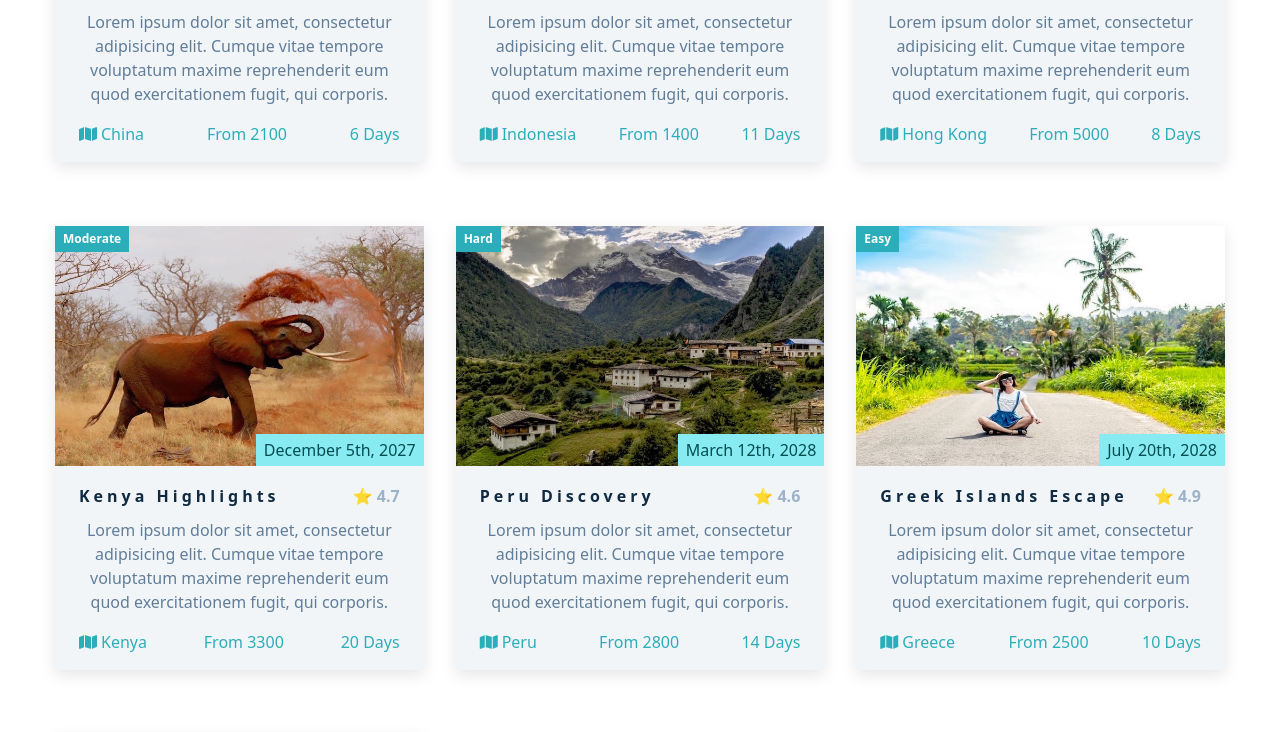
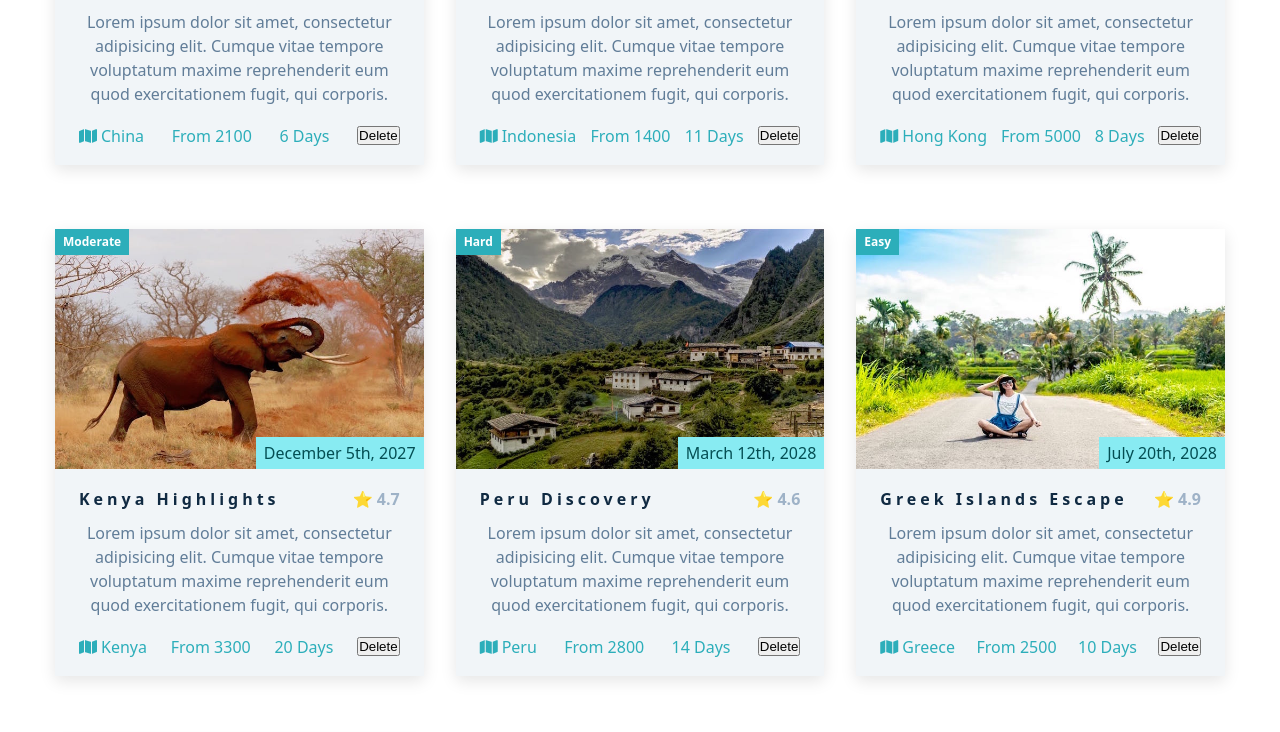
Before and after one commit to TaysaAbinader/week4-fe-pp, a React (Vite) app: page /tours in a window 1280 px wide. Shown: the part 1266-1998 px from the top of the page. Built offline with nearby package versions, Linux system fonts and the light colour scheme.

Commit message:
Completed Step 4

```diff
--- a/src/components/Service.jsx
+++ b/src/components/Service.jsx
@@ -1,4 +1,4 @@
-const Service = ({ icon, title, text, details }) => {
+const Service = ({ icon, title, text, details, handleDelete }) => {
   return (
     <article className='service'>
       <span className='service-icon'>
@@ -8,6 +8,9 @@ const Service = ({ icon, title, text, details }) => {
         <h4 className='service-title'>{title}</h4>
         <p className='service-text'>{text}</p>
         {details && <p className='service-details'>{details}</p>}
+          <button onClick={handleDelete} className="delete-button">
+              Delete
+          </button>
       </div>
     </article>
   )
--- a/src/components/Services.jsx
+++ b/src/components/Services.jsx
@@ -5,6 +5,9 @@ import { useState } from 'react'
 
 const Services = () => {
     const [servicesData, setServicesData] = useState(services);
+    const handleDelete = (id) =>{
+        setServicesData(servicesData.filter(s=> s.id !==id))
+    }
 
   return (
     <section className='section services' id='services'>
@@ -12,7 +15,7 @@ const Services = () => {
 
       <div className='section-center services-center'>
         {servicesData.map((service) => {
-          return <Service {...service} key={service.id} />
+          return <Service {...service} key={service.id} handleDelete = {()=>handleDelete(service.id)}/>
         })}
       </div>
     </section>
--- a/src/components/Tour.jsx
+++ b/src/components/Tour.jsx
@@ -1,4 +1,4 @@
-function Tour({ image, date, title, info, location, duration, cost, difficulty, rating }) {
+function Tour({ image, date, title, info, location, duration, cost, difficulty, rating, handleDelete }) {
   return (
     <article className="tour-card">
       <div className="tour-img-container">
@@ -21,6 +21,9 @@ function Tour({ image, date, title, info, location, duration, cost, difficulty,
           </p>
           <p>from {cost}</p>
           <p>{duration} days</p>
+            <button onClick={handleDelete} className="delete-button">
+                Delete
+            </button>
         </div>
       </div>
     </article>
--- a/src/components/Tours.jsx
+++ b/src/components/Tours.jsx
@@ -5,13 +5,17 @@ import Tour from "./Tour";
 
 const Tours = () => {
   const [toursData, setToursData] = useState(tours);
+
+    const handleDelete = (id) =>{
+        setToursData(toursData.filter(t=> t.id !==id))
+    }
   return (
     <section className="section" id="tours">
       <Title title="featured" subTitle="tours" />
 
       <div className="section-center featured-center">
         {toursData.map((tour) => {
-          return <Tour key={tour.id} {...tour} />;
+          return <Tour key={tour.id} {...tour} handleDelete={()=> handleDelete(tour.id)}/>;
         })}
       </div>
     </section>
```
